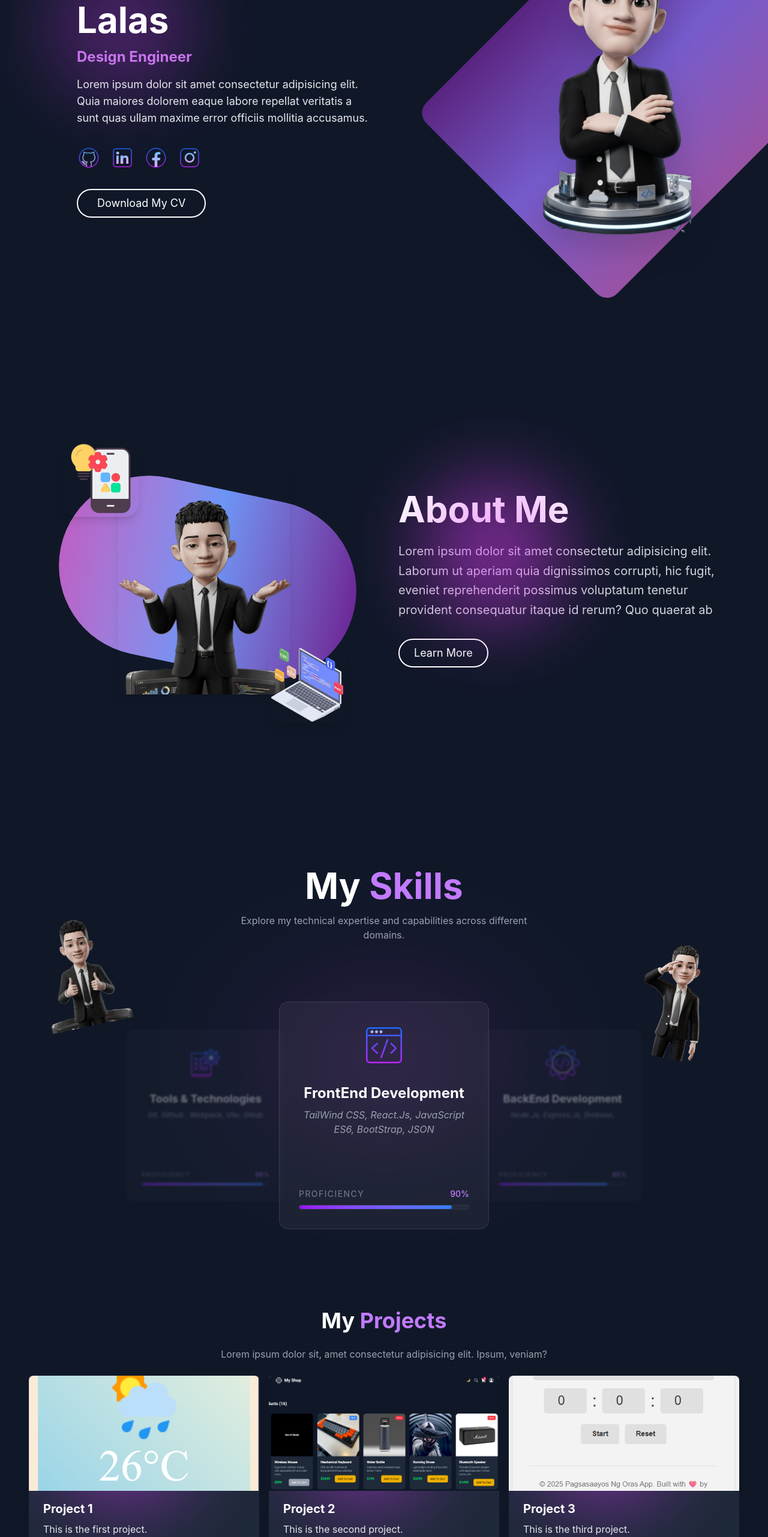
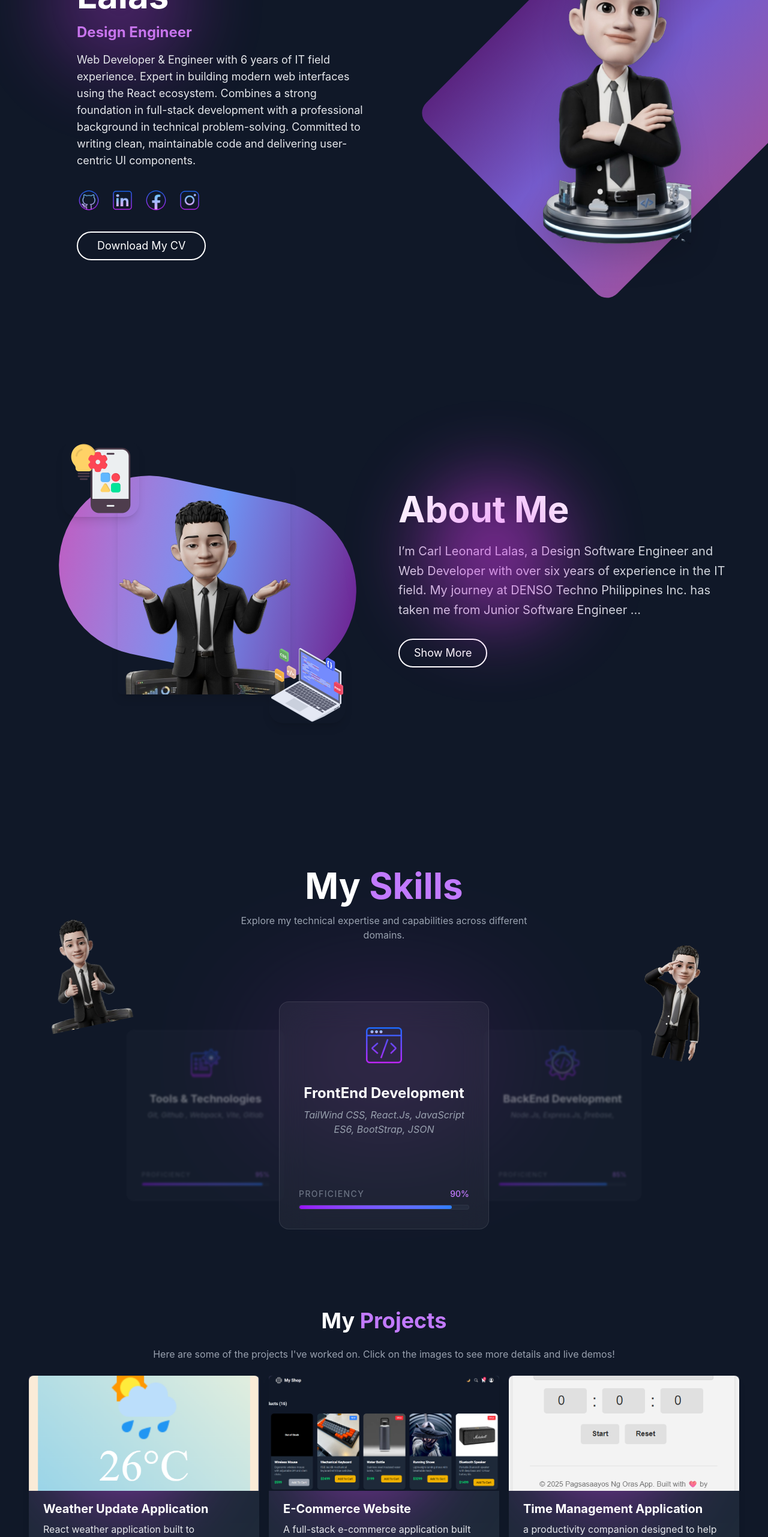
Before and after one commit to carlo022/Portfolio, a React (Vite) app: page / in a window 1280 px wide. Shown: the part 234-2797 px from the top of the page at 60% size. Built offline with nearby package versions, Linux system fonts and the light colour scheme.

Commit message:
Providing the details

```diff
--- a/package.json
+++ b/package.json
@@ -10,6 +10,7 @@
     "preview": "vite preview"
   },
   "dependencies": {
+    "@emailjs/browser": "^4.4.1",
     "@tailwindcss/vite": "^4.2.2",
     "aos": "^2.3.4",
     "react": "^19.2.4",
--- a/src/components/About.jsx
+++ b/src/components/About.jsx
@@ -2,8 +2,26 @@ import React from "react";
 import img_about1 from "../assets/img1.png";
 import img_about2 from "../assets/img2.png";
 import img_about from "../assets/img.png";
+import { useState } from "react";
 
 const About = () => {
+  const [isExpanded, setIsExpanded] = useState(false);
+
+  const FullText = `I’m Carl Leonard Lalas, a Design Software Engineer and Web Developer with over six years of experience in the IT field.
+  My journey at DENSO Techno Philippines Inc. has taken me from Junior Software Engineer to Senior Design Engineer, where I lead projects, improve application quality, and build modern web solutions using the React ecosystem.
+I specialize in full-stack development, with strong skills in JavaScript, React.js, Node.js, Express.js, MongoDB, SQL, and Tailwind CSS.
+My work spans creating scalable APIs, secure authentication systems, and user-focused interfaces. Alongside my professional career,
+I’ve built projects like SmartCart (a lightweight e-commerce platform), a Weather Update App, and a Time Management Application—each
+reflecting my drive to solve problems through design and technology.
+I’m passionate about continuous learning, with certifications and masterclasses in React, MERN stack, and advanced JavaScript shaping
+my growth. Right now, I’m focused on expanding my portfolio with polished web projects and pursuing part-time opportunities in web
+development and e-commerce to fuel my creative ambitions.
+I’m excited to connect with like-minded professionals and explore new opportunities in the web development space. Let’s create something
+amazing together!`;
+
+    // Define how many characters to show by default
+  const characterLimit = 210;
+
   return (
     <section
       id="about"
@@ -44,14 +62,14 @@ const About = () => {
             </h1>
           </header>
           <p className="text-base sm:text-lg md:text-xl text-gray-300 mb-6 sm:mb-8 leading-relaxed">
-            Lorem ipsum dolor sit amet consectetur adipisicing elit. Laborum ut
-            aperiam quia dignissimos corrupti, hic fugit, eveniet reprehenderit
-            possimus voluptatum tenetur provident consequatur itaque id rerum?
-            Quo quaerat ab
+            {isExpanded ? FullText : `${FullText.substring(0, characterLimit)}...`}
           </p>
           <footer>
-            <button className="inline-flex text-white border-2 py-2 px-4 sm:px-6 focus:outline-none hover:bg-[#801b9c] hover:shadow-[0_0_40px_rgba(128,0,128,0.7)] rounded-full text-sm sm:text-lg">
-              Learn More
+            <button
+              className="inline-flex text-white border-2 py-2 px-4 sm:px-6 focus:outline-none hover:bg-[#801b9c] hover:shadow-[0_0_40px_rgba(128,0,128,0.7)] rounded-full text-sm sm:text-lg"
+              onClick={() => setIsExpanded(!isExpanded)}
+            >
+              {isExpanded ? "Show Less" : "Show More"}
             </button>
           </footer>
         </article>
--- a/src/components/Contact.jsx
+++ b/src/components/Contact.jsx
@@ -1,21 +1,56 @@
+import { useRef, useState } from "react";
+import emailjs from "@emailjs/browser";
 import ContactImg from "../assets/ContactImg.png";
 
 const Contact = () => {
+  const form = useRef();
+  const [isSending, setIsSending] = useState(false);
+  const [status, setStatus] = useState("");
+
+  const sendEmail = (e) => {
+    e.preventDefault();
+    setIsSending(true);
+
+    // Ensure these match your .env file keys
+    emailjs
+      .sendForm(
+        import.meta.env.VITE_EMAILJS_SERVICE_ID,
+        import.meta.env.VITE_EMAILJS_TEMPLATE_ID,
+        form.current,
+        import.meta.env.VITE_EMAILJS_PUBLIC_KEY,
+      )
+      .then(
+        () => {
+          setStatus("Message sent successfully!");
+          setIsSending(false);
+          form.current.reset();
+        },
+        (error) => {
+          console.error("FAILED...", error.text);
+          setStatus("Failed to send. Please try again.");
+          setIsSending(false);
+        },
+      );
+  };
+
   return (
     <section
+      id="contact"
       data-aos="fade-up"
       data-aos-delay="300"
       className="min-h-screen overflow-hidden justify-center flex items-center p-6 mt-10 relative"
     >
       <article className="shadow-lg rounded-lg flex flex-col md:flex-row max-w-4xl w-full relative">
-        <aside className="w-full md:w-1/2 relative">
-          <div className="absolute z-0 top-1/2 left-1/2 transform -translate-x-1/2 -translate-y-1/2
+        <aside className="w-full md:w-1/2 relative flex justify-center items-center">
+          <div
+            className="absolute z-0 top-1/2 left-1/2 transform -translate-x-1/2 -translate-y-1/2
           w-[300px] sm:w-[400px] h-[300px] sm:h-[400px] rounded-full bg-gradient-to-r from-[#6d2897]
-           via-[#8e6cf5] to-[#bb61c5] shadow-[0_0_70px_rgba(182,0,182,0.7)]"></div>
+           via-[#8e6cf5] to-[#bb61c5] shadow-[0_0_70px_rgba(182,0,182,0.7)]"
+          ></div>
           <img
             src={ContactImg}
             alt="Contact illustration"
-            className="w-full max-w-[180px] sm:max-w-[150px] md:max-w-[250px] object-cover rounded-t-lg md:rounded-r-lg relative"
+            className="w-full max-w-[180px] sm:max-w-[150px] md:max-w-[250px] object-cover rounded-t-lg md:rounded-r-lg relative z-10"
           />
         </aside>
 
@@ -26,7 +61,7 @@ const Contact = () => {
               Contact Me
             </h2>
           </header>
-          <form className="space-y-4">
+          <form ref={form} onSubmit={sendEmail} className="space-y-4">
             <div>
               <label
                 htmlFor="name"
@@ -36,10 +71,11 @@ const Contact = () => {
               </label>
               <input
                 type="text"
-                name="name"
+                name="from_name" // Match your EmailJS template placeholder
                 id="name"
+                required
                 placeholder="Your name"
-                className="w-full px-4 py-2 text-white bg-gray-400 rounded-lg focus:outline-none"
+                className="w-full px-4 py-2 text-white bg-gray-800 border border-gray-700 rounded-lg focus:outline-none focus:border-[#8e6cf5]"
               />
             </div>
             <div>
@@ -50,30 +86,42 @@ const Contact = () => {
                 Email
               </label>
               <input
-                type="text"
-                name="email"
+                type="email"
+                name="reply_to" // Match your EmailJS template placeholder
                 id="email"
+                required
                 placeholder="Your email"
-                className="w-full px-4 py-2 text-white bg-gray-400 rounded-lg focus:outline-none"
+                className="w-full px-4 py-2 text-white bg-gray-800 border border-gray-700 rounded-lg focus:outline-none focus:border-[#8e6cf5]"
               />
             </div>
             <div>
               <label
-                htmlFor="Message"
+                htmlFor="message"
                 className="block text-gray-300 font-medium mb-2"
               >
                 Message
               </label>
               <textarea
-                name="message"
+                name="message" // Match your EmailJS template placeholder
                 id="message"
+                required
                 placeholder="Your message"
-                className="w-full px-4 py-2 text-white bg-gray-900 rounded-lg focus:outline-none"
+                rows="4"
+                className="w-full px-4 py-2 text-white bg-gray-900 border border-gray-800 rounded-lg focus:outline-none focus:border-[#8e6cf5] resize-none"
               ></textarea>
             </div>
-            <button className="w-full text-white border-2 py-2 px-6 focus:outline-none hover:bg-[#801b9c] hover:shadow-[0_0_40px_rgba(128,0,128,0.7)] rounded-full text-lg">
-              Send Message
+            <button
+              type="submit"
+              disabled={isSending}
+              className="w-full text-white border-2 py-2 px-6 focus:outline-none hover:bg-[#801b9c] hover:shadow-[0_0_40px_rgba(128,0,128,0.7)] rounded-full text-lg transition-all disabled:opacity-50 disabled:cursor-not-allowed"
+            >
+              {isSending ? "Sending..." : "Send Message"}
             </button>
+            {status && (
+              <p className="text-center text-sm mt-2 text-gray-300 animate-pulse">
+                {status}
+              </p>
+            )}
           </form>
         </section>
       </article>
--- a/src/components/Hero.jsx
+++ b/src/components/Hero.jsx
@@ -7,6 +7,28 @@ import Instagram from "../assets/Socials/instagram.png";
 import Linkedin from "../assets/Socials/linkedin.png";
 
 const Hero = () => {
+  const Socials = [
+    {
+      id: 1,
+      name: "Github",
+      icon: Github,
+      link: "https://github.com/carlo022",
+    },
+    {
+      id: 2,
+      name: "Linkedin",
+      icon: Linkedin,
+      link: "https://www.linkedin.com/in/carl-leonard-lalas-805279187",
+    },
+    {
+      id: 3,
+      name: "Facebook",
+      icon: Facebook,
+      link: "https://www.facebook.com/carlleonardlalas/",
+    },
+    { id: 4, name: "Instagram", icon: Instagram, link: "#" },
+  ];
+
   return (
     <div className="relative overflow-hidden min-h-screen flex flex-col items-center">
       {/* Background Decoration */}
@@ -38,20 +60,27 @@ const Hero = () => {
             </h2>
           </header>
           <p className="text-base sm:text-lg text-gray-200 mb-8 max-w-lg">
-            Lorem ipsum dolor sit amet consectetur adipisicing elit. Quia
-            maiores dolorem eaque labore repellat veritatis a sunt quas ullam
-            maxime error officiis mollitia accusamus.
+            Web Developer & Engineer with 6 years of IT field experience. Expert
+            in building modern web interfaces using the React ecosystem.
+            Combines a strong foundation in full-stack development with a
+            professional background in technical problem-solving. Committed to
+            writing clean, maintainable code and delivering user-centric UI
+            components.
           </p>
 
           {/* Social Links */}
           <div className="flex items-center space-x-4 mb-8">
-            {[Github, Linkedin, Facebook, Instagram].map((icon, index) => (
+            {Socials.map((social) => (
               <a
-                key={index}
-                href="#"
+                key={social.id}
+                href={social.link}
                 className="hover:scale-110 transition-transform"
               >
-                <img src={icon} alt="social icon" className="w-10 h-10" />
+                <img
+                  src={social.icon}
+                  alt={social.name}
+                  className="w-10 h-10"
+                />
               </a>
             ))}
           </div>
--- a/src/components/Navbar.jsx
+++ b/src/components/Navbar.jsx
@@ -52,7 +52,9 @@ const Navbar = () => {
             </a>
           ))}
           <button className="inline-flex text-white border-2 py-2 px-6 focus:outline-none hover:bg-purple-800 rounded-full text-lg">
-            {""}Contact{""}
+            <a href="#contact">
+              {""}Contact{""}
+            </a>
           </button>
         </nav>
       </div>
@@ -85,7 +87,9 @@ const Navbar = () => {
 
         {/*Contact Button */}
         <button className="inline-flex text-white border-2 py-2 px-6 focus:outline-none hover:bg-purple-800 rounded-full text-lg">
+          <a href="#contact">
           Contact
+          </a>
         </button>
       </div>
     </header>
--- a/src/components/Projects.jsx
+++ b/src/components/Projects.jsx
@@ -9,29 +9,29 @@ const Projects = () => {
     {
       id: 1,
       Image: WeatherAppImg,
-      title: "Project 1",
-      description: "This is the first project.",
+      title: "Weather Update Application",
+      description: " React weather application built to demonstrate modern front-end engineering skills: clean component design, API integration, responsive UI, performance-conscious builds, accessibility considerations, and deployment readiness.",
       link: "https://carlo022.github.io/React.JS-Weather-Application",
     },
     {
       id: 2,
       Image: EcommerceAppImg,
-      title: "Project 2",
-      description: "This is the second project.",
+      title: "E-Commerce Website",
+      description: "A full-stack e-commerce application built with modern web technologies, featuring a responsive user interface and RESTful backend API. This project demonstrates expertise in building scalable, production-ready web applications with React, Node.js, and JSON-Server authentication.",
       link: "https://eshopus.netlify.app/",
     },
     {
       id: 3,
       Image: OrasAppImg,
-      title: "Project 3",
-      description: "This is the third project.",
+      title: "Time Management Application",
+      description: "a productivity companion designed to help you plan, track, and optimize your daily routine. This project reflects my passion for building intuitive applications and my continuous growth as a developer. Below, I present a quick overview of the app’s functions, the skills I harnessed, and the technologies I leveraged.",
       link: "https://carlo022.github.io/Time-Management-App/",
     },
     {
         id: 4,
         Image: EcommerceAppImg2,
-        title: "Project 4",
-        description: "This is the fourth project.",
+        title: "SmartCart Online Store",
+        description: "A lightweight e-commerce platform built with modern web technologies, featuring a responsive user interface and seamless shopping experience. This project showcases my ability to create efficient, user-friendly applications.",
         link: "https://github.com/carlo022/SmartCart-Lightweight-E-Commerce#readme",
     }
   ];
@@ -44,8 +44,7 @@ const Projects = () => {
             My <span className="text-purple-400">Projects</span>
           </h1>
           <p className="text-gray-400 mt-2 sm:mt-4 text-base">
-            Lorem ipsum dolor sit, amet consectetur adipisicing elit. Ipsum,
-            veniam?
+            Here are some of the projects I've worked on. Click on the images to see more details and live demos!
           </p>
         </header>
       </section>
```
Also changed, not shown: 2 other files (tests, documents, lock files or other folders).
